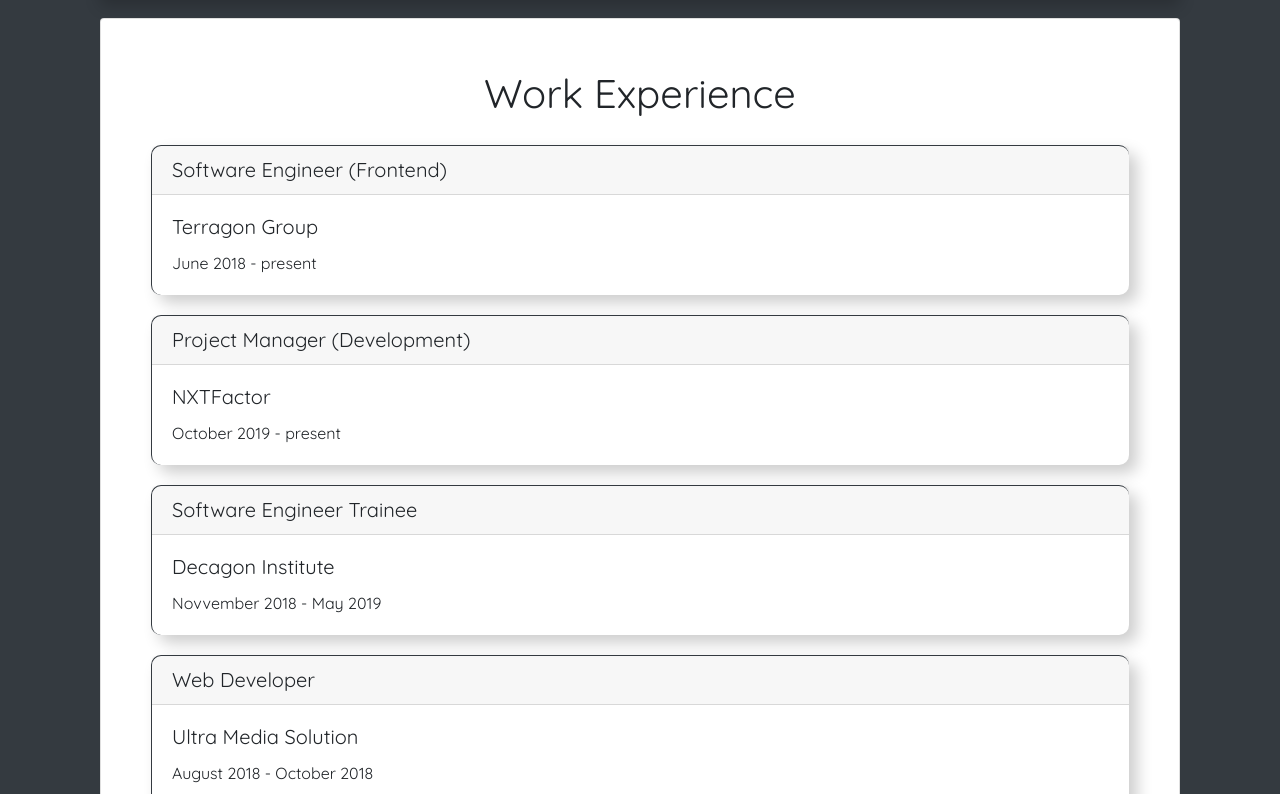
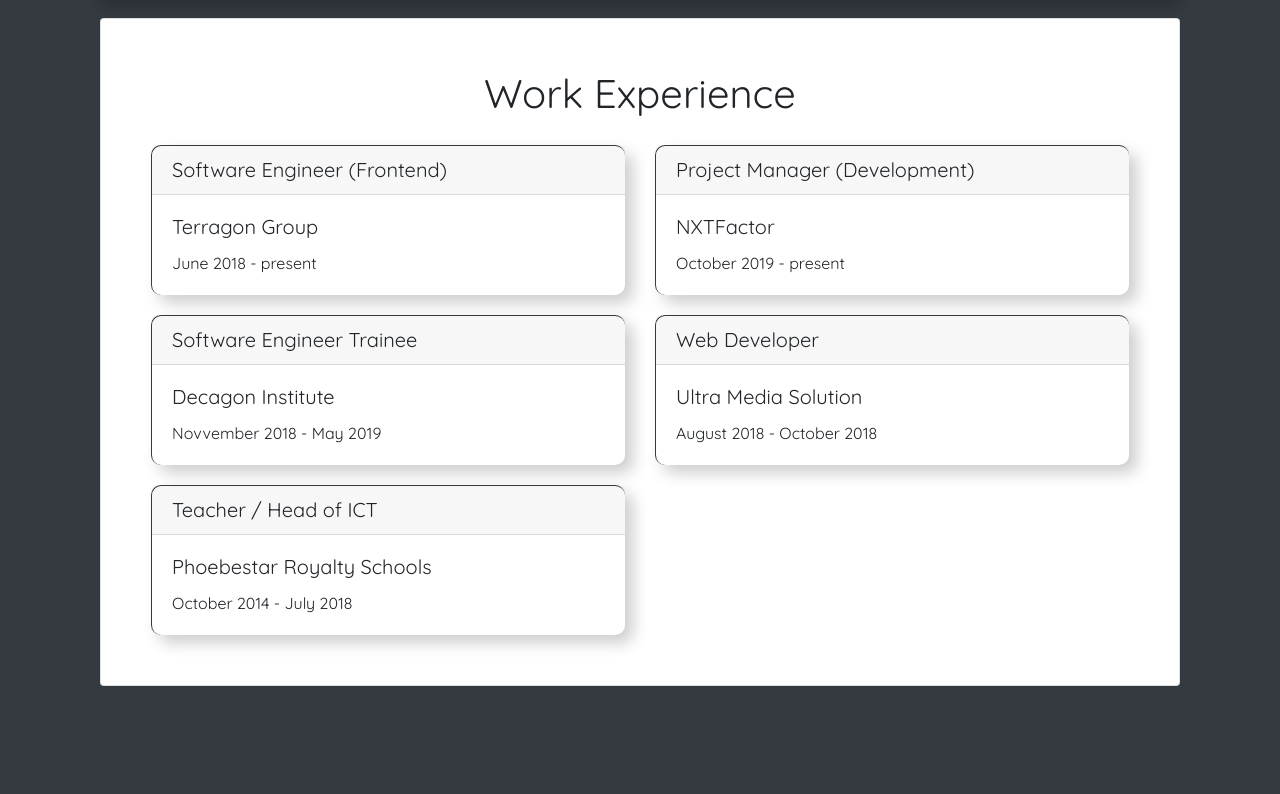
Before and after one commit to lawaldare/new-protfolio, an Angular app: page /about in a window 1280 px wide. Shown: the part 386-1180 px from the top of the page. After the commit the page ends 1072 px from the top, so only its background shows below. Built offline with nearby package versions, Linux system fonts and the light colour scheme; a web font is replaced by a local one.

Commit message:
updated about page

```diff
--- a/src/app/components/about/about.component.html
+++ b/src/app/components/about/about.component.html
@@ -91,6 +91,8 @@
   </div>
   <div class="card">
     <h1 class="header text-center">Work Experience</h1>
+    <div class="row">
+      <div class="col-sm-6">
         <div class="card__sub">
           <h5 class="card-header">Software Engineer (Frontend)</h5>
           <div class="card-body">
@@ -98,6 +100,8 @@
             <p class="card-text muted">June 2018 - present</p>
           </div>
         </div>
+      </div>
+      <div class="col-sm-6">
         <div class="card__sub">
           <h5 class="card-header">Project Manager (Development)</h5>
           <div class="card-body">
@@ -105,6 +109,10 @@
             <p class="card-text muted">October 2019 - present</p>
           </div>
         </div>
+      </div>
+    </div>
+    <div class="row">
+      <div class="col-sm-6">
         <div class="card__sub">
           <h5 class="card-header">Software Engineer Trainee</h5>
           <div class="card-body">
@@ -112,6 +120,8 @@
             <p class="card-text muted">Novvember 2018 - May 2019</p>
           </div>
         </div>
+      </div>
+      <div class="col-sm-6">
         <div class="card__sub">
           <h5 class="card-header">Web Developer</h5>
           <div class="card-body">
@@ -119,6 +129,10 @@
             <p class="card-text muted">August 2018 - October 2018</p>
           </div>
         </div>
+      </div>
+    </div>
+    <div class="row">
+      <div class="col-sm-6">
         <div class="card__sub">
           <h5 class="card-header">Teacher / Head of ICT</h5>
           <div class="card-body">
@@ -128,3 +142,10 @@
         </div>
       </div>
     </div>
+
+
+
+
+
+  </div>
+</div>
```
Lines whose indentation alone changed are shown as unchanged.
